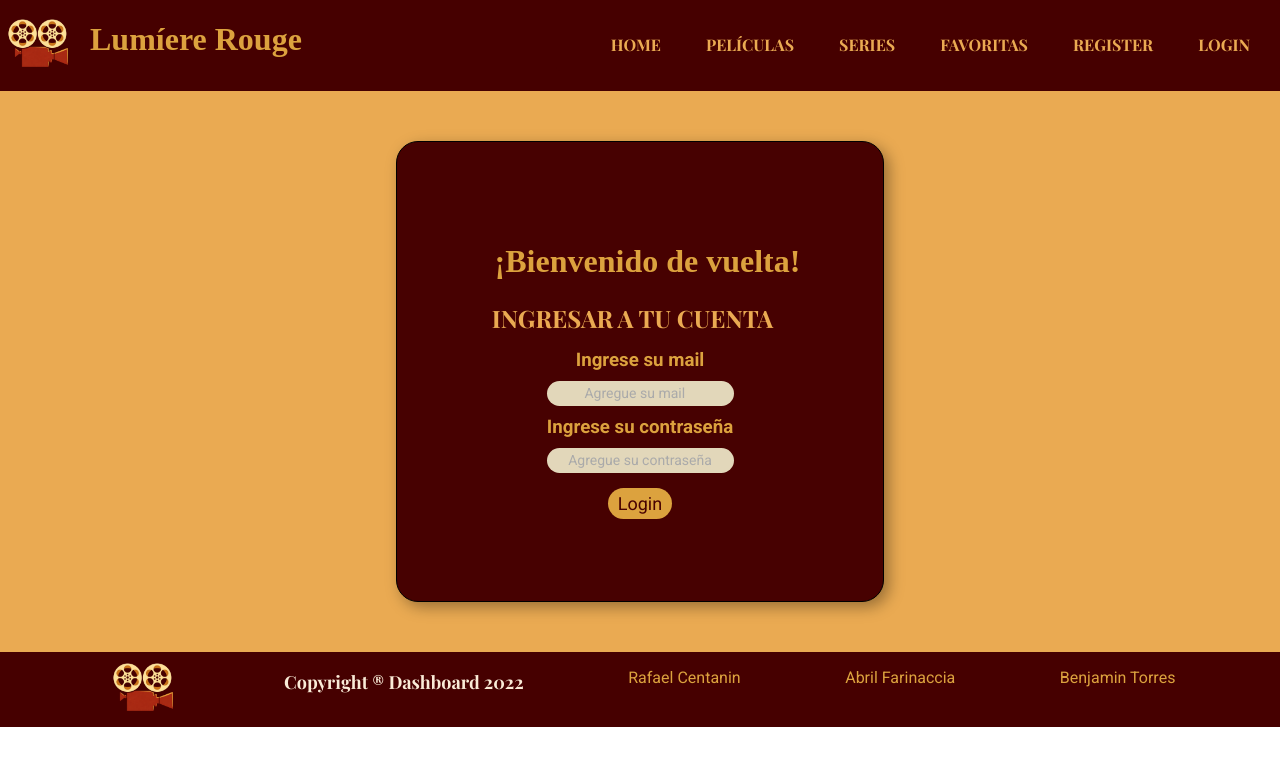
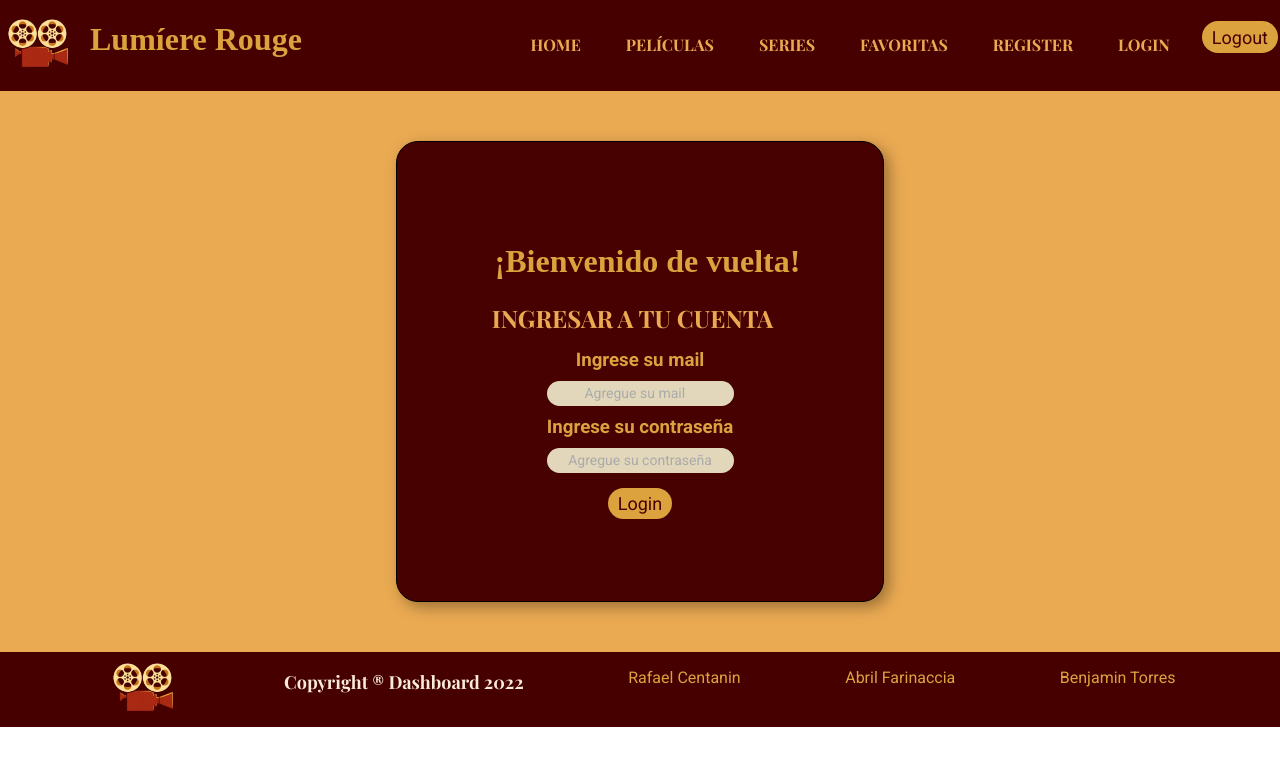
Before and after one commit to rafael-centanin/proyecto-integrador-c.f.t, a React (Create React App) app: page /Login in a window 1280 px wide. Shown: the top 766 px of the page. Built offline with nearby package versions, Linux system fonts and the light colour scheme; a web font is replaced by a local one.

Commit message:
Hecho el botón del logout en el header

```diff
--- a/src/componentes/Header/Header.js
+++ b/src/componentes/Header/Header.js
@@ -1,14 +1,25 @@
 import React, { Component } from 'react'
-import {Link} from 'react-router-dom'
+import { Link } from 'react-router-dom'
+import { withRouter } from 'react-router-dom'
+import Cookies from 'universal-cookie'
 import './Header.css'
 
+let cookies = new Cookies()
+
 class Header extends Component {
+
+    logout(){
+        cookies.remove("user-auth-cookies")
+        this.props.history.push("/login")
+    }
+
     render() {
+        let usuario= cookies.get("user-auth-cookies")
         return (
             <div className='ContainerHeader'>
                 <div id="contenedordetituloeimagen">
-                <Link id="logo" to="/"> <img id="logo" src="/images/logo.png" alt="Logo" /></Link>
-                <h1 className="titulos"><Link id="titulo"to="/">Lumíere Rouge</Link></h1>
+                    <Link id="logo" to="/"> <img id="logo" src="/images/logo.png" alt="Logo" /></Link>
+                    <h1 className="titulos"><Link id="titulo" to="/">Lumíere Rouge</Link></h1>
                 </div>
                 <nav>
                     <ul className="Nav-ul">
@@ -32,6 +43,11 @@ class Header extends Component {
                         <li className="nav-item">
                             <Link className="nav-link" to="/Login">Login</Link>
                         </li>
+                        {usuario != null ?   <h2> No estas logueado</h2>:
+                        <button onClick={() => this.logout()}>
+                            Logout
+                        </button> }
+
                     </ul>
                 </nav>
             </div>
@@ -40,4 +56,4 @@ class Header extends Component {
     }
 }
 
-export default Header
+export default withRouter (Header)
--- a/src/screens/Login/Login.js
+++ b/src/screens/Login/Login.js
@@ -38,7 +38,7 @@ class Login extends Component {
         let usuarioValido = usuarios.filter((user) => user.mail === mail);
 
         if (usuarioValido.length > 0 && usuarioValido[0].password === contraseña) {
-            cookies.set("user-auth.cookie", mail)
+            cookies.set("user-auth-cookie", mail)
             this.props.history.push("/")
         } else {
             this.setState({
```
